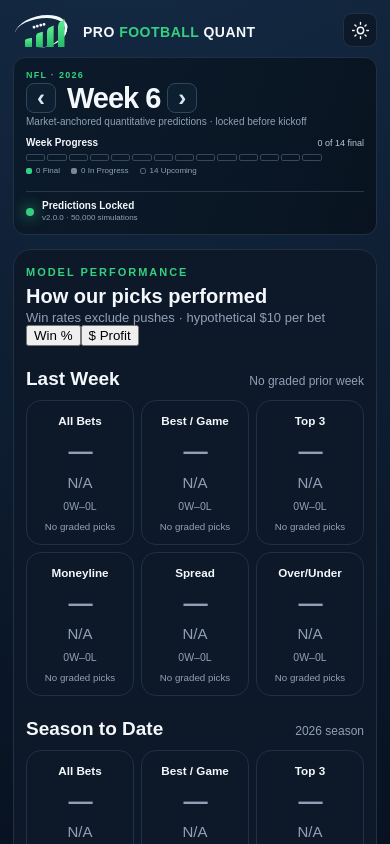
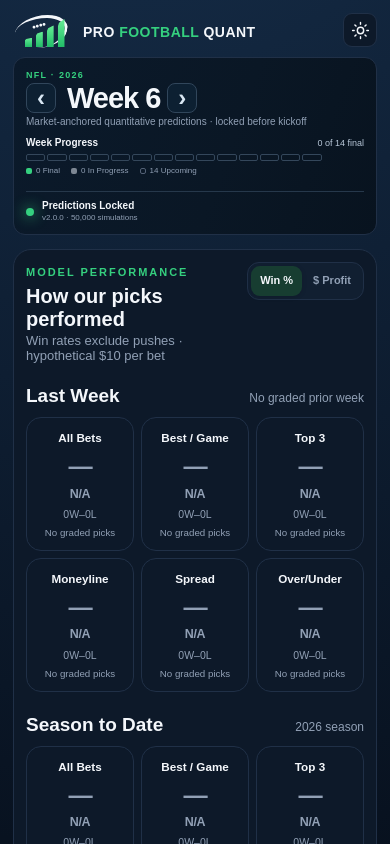
Before and after one commit to ggagov-lgtm/nflvercel, a Next.js app: page / in a window 390 px wide. Shown: the top 844 px of the page. Built offline with nearby package versions, Linux system fonts and the light colour scheme; no server answers.

Commit message:
Style mobile-friendly Win% and dollar profit performance switch

```diff
--- a/app/globals.css
+++ b/app/globals.css
@@ -1116,3 +1116,33 @@
   .bettorCompactRecord{font-size:clamp(9px,2.7vw,12px)}
   .bettorCompactMissing{font-size:clamp(9px,2.5vw,11px)}
 }
+
+
+/* Model Performance display switch: both historical win % and hypothetical $ P/L. */
+.bettorCompactHeader{display:flex;align-items:flex-start;justify-content:space-between;gap:14px;flex-wrap:wrap}
+.bettorCompactHeader .bettorCompactIntro{min-width:0;flex:1 1 250px}
+.bettorCompactSwitch{display:inline-flex;align-items:center;gap:3px;padding:4px;border-radius:12px;border:1px solid var(--line);background:var(--panel2);flex:none}
+.bettorCompactSwitch button{appearance:none;border:0;border-radius:9px;padding:9px 13px;font-size:12px;line-height:1.2;font-weight:800;white-space:nowrap;background:transparent;color:var(--muted);cursor:pointer;transition:background .18s,color .18s,box-shadow .18s}
+.bettorCompactSwitch button[aria-pressed="true"]{background:var(--green2);color:var(--text);box-shadow:0 1px 5px #0002}
+.bettorCompactSwitch button:focus-visible{outline:2px solid var(--green);outline-offset:2px}
+.bettorCompactCell{gap:8px}
+.bettorCompactCell>strong.bettorCompactPrimary{font-size:clamp(27px,3.8vw,47px);font-weight:900;line-height:1.12;letter-spacing:-.04em;white-space:nowrap}
+.bettorCompactCell>strong.bettorProfitPrimary{font-size:clamp(21px,3.4vw,43px);letter-spacing:-.045em}
+.bettorCompactSecondary{font-size:clamp(14px,1.7vw,20px);line-height:1.15;font-weight:800;letter-spacing:-.025em;font-variant-numeric:tabular-nums;white-space:nowrap}
+.bettorCompactCell .bettorCompactSecondary.bettorUnknown{font-size:clamp(14px,1.7vw,20px)!important}
+:root[data-theme="light"] .bettorCompactSwitch{background:#eef3f7}
+:root[data-theme="light"] .bettorCompactSwitch button[aria-pressed="true"]{background:#fff;color:#16263c;box-shadow:0 1px 5px #10182820}
+:root[data-theme="light"] .bettorCompactSecondary.bettorPositive{color:#159b61}
+:root[data-theme="light"] .bettorCompactSecondary.bettorNegative{color:#d94c58}
+:root[data-theme="light"] .bettorCompactSecondary.bettorNeutral{color:#16263c}
+@media(max-width:640px){
+  .bettorCompactHeader{gap:11px}
+  .bettorCompactHeader .bettorCompactIntro{flex-basis:180px}
+  .bettorCompactSwitch{padding:3px;gap:2px}
+  .bettorCompactSwitch button{font-size:11px;padding:8px 9px}
+  .bettorCompactCell{gap:7px}
+  .bettorCompactCell>strong.bettorCompactPrimary{font-size:clamp(20px,6.2vw,32px)}
+  .bettorCompactCell>strong.bettorProfitPrimary{font-size:clamp(16px,4.7vw,24px)}
+  .bettorCompactSecondary{font-size:clamp(11px,3.2vw,15px)}
+  .bettorCompactCell .bettorCompactSecondary.bettorUnknown{font-size:clamp(11px,3.2vw,15px)!important}
+}
```
